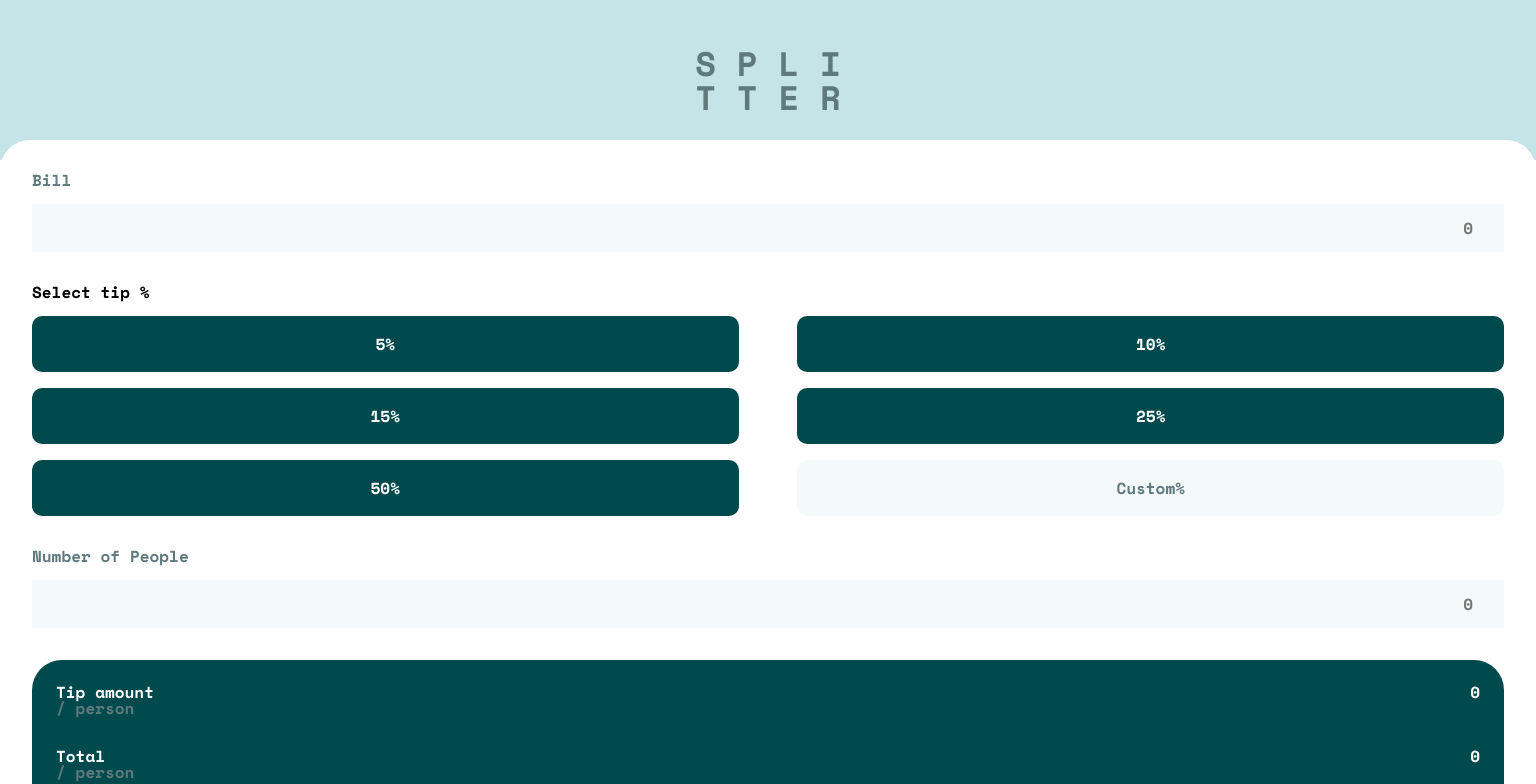
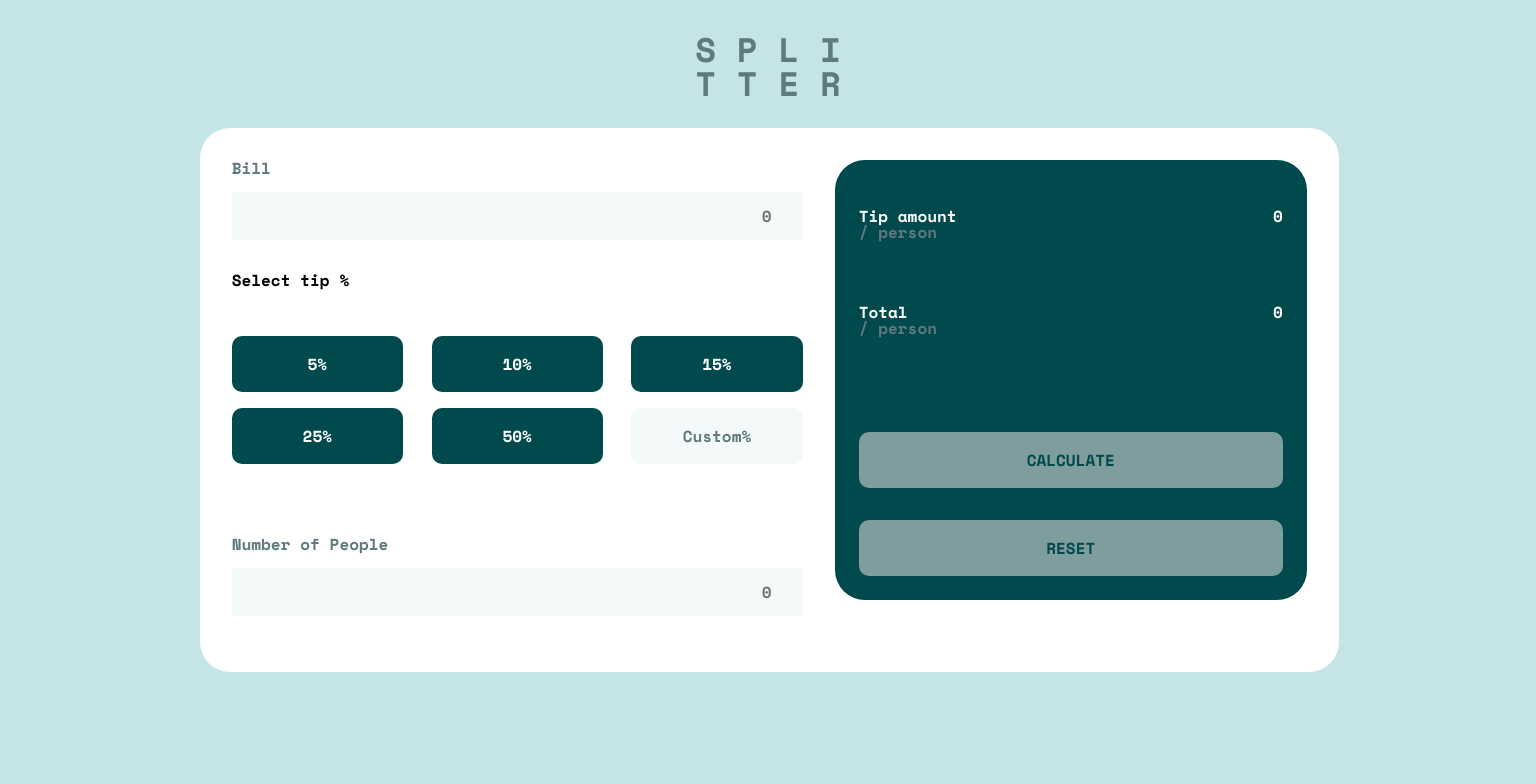
Before and after one commit to GuiTDS/tip-calculator-app, a React (Create React App) app: page / in a window 1536 px wide. Shown: the top 784 px of the page. Built offline with nearby package versions, Linux system fonts and the light colour scheme.

Commit message:
Adding media screen

```diff
--- a/src/components/Banner/Banner.css
+++ b/src/components/Banner/Banner.css
@@ -17,3 +17,15 @@
    font-family: var(--main-font);
    font-size: 34px;
 }
+
+@media screen and (min-width: 1440px) {
+    .banner {
+        height: 100vh;
+        width: 100vw;
+        position: fixed;
+        z-index: 1;
+        justify-content: center;
+        align-items: flex-start;
+        padding-top: 2rem;
+    }
+}
--- a/src/components/Button/Button.css
+++ b/src/components/Button/Button.css
@@ -10,3 +10,9 @@
 .button-active {
     background-color: blue;
 }
+
+@media screen and (min-width: 1440px) {
+    .button {
+        width: 30%;
+    }
+}
--- a/src/components/Button/index.js
+++ b/src/components/Button/index.js
@@ -6,14 +6,6 @@ const Button = (props) => {
         props.getBtnValue(event);
      }
 
-     const btn = document.querySelectorAll('.button');
-
-    btn.forEach(btn => {
-        btn.addEventListener('click', () => {
-            btn.classList.toggle('button-active');
-        })
-    })
-
     return (
         <button className='button' onClick={onClickBtn} value={props.value} style={{backgroundColor: props.background, color: props.color}}>{props.value}% </button>
     )
--- a/src/components/Form/Form.css
+++ b/src/components/Form/Form.css
@@ -14,3 +14,30 @@
     flex-wrap: wrap;
     margin-bottom: 2rem;
 }
+
+@media screen and (min-width: 1440px) {
+    .form {
+        display: flex;
+        z-index: 2;
+        height: 60vh;
+        width: 70vw;
+        justify-content: space-between;
+        left: 13%;
+        top: 8rem;
+    }
+
+    .form-container {
+        width: 90vw;
+        margin-right: 2rem;
+    }
+
+    .form__btn {
+        margin: 2rem 0 4.5rem;
+    }
+
+    .form-container h2 {
+        margin-bottom: 1rem;
+    }
+
+
+}
--- a/src/components/Form/index.js
+++ b/src/components/Form/index.js
@@ -54,6 +54,7 @@ const Form = (props) => {
 
     return (
         <form className='form' onSubmit={updateData}>{/* onChange function here to calculate the result, onSubmit to reset all values */}
+            <div className='form-container'>
                 <Input value={bill} inputName="Bill" onChangeInput={value => setBill(value)} required={true} type='number'/>
                 <h2>Select tip %</h2>
                     <div className='form__btn'>
@@ -69,6 +70,8 @@ const Form = (props) => {
                         <Button key='custom' value='Custom' background='hsl(189, 41%, 97%)' color='hsl(186, 14%, 43%)'/>
                     </div>
                 <Input value={numberPeople} inputName='Number of People' type='number'  required={true} onChangeInput={value => setNumberPeople(value)}/>
+            </div>
+
             <ResultCard tipAmount={tipAmountPerson} total={totalPerson} reset={resetData}/>
         </form>
 
--- a/src/components/ResultCard/ResultCard.css
+++ b/src/components/ResultCard/ResultCard.css
@@ -26,3 +26,20 @@
 .container__info p:last-child {
     color: var(--dark-grayish-cyan);
 }
+
+@media screen and (min-width: 1440px) {
+    .results {
+        height: 55vh;
+        padding-top: 3rem;
+    }
+
+    .results__container {
+        margin-bottom: 4rem;
+    }
+
+    .results__btn {
+        margin-top: 5rem;
+    }
+
+
+}
--- a/src/components/ResultCard/index.js
+++ b/src/components/ResultCard/index.js
@@ -17,8 +17,11 @@ const ResultCard = (props) => {
                 </div>
                 <h2>{props.total}</h2>
             </div>
-            <button>CALCULATE</button>
-            <button onClick={props.reset}>RESET</button>
+            <div className='results__btn'>
+                <button>CALCULATE</button>
+                <button onClick={props.reset}>RESET</button>
+            </div>
+
         </section>
     )
 }
```
Lines whose indentation alone changed are shown as unchanged.
